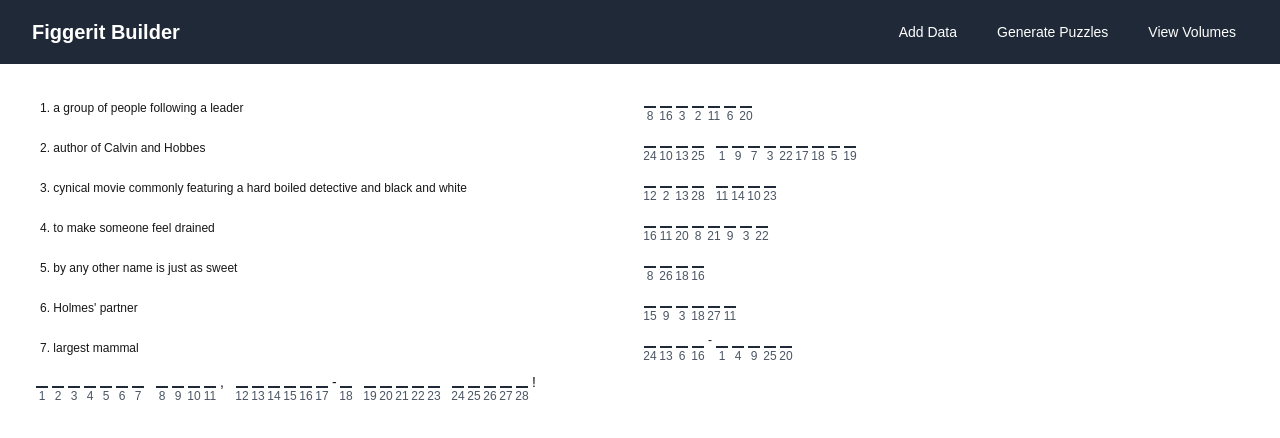
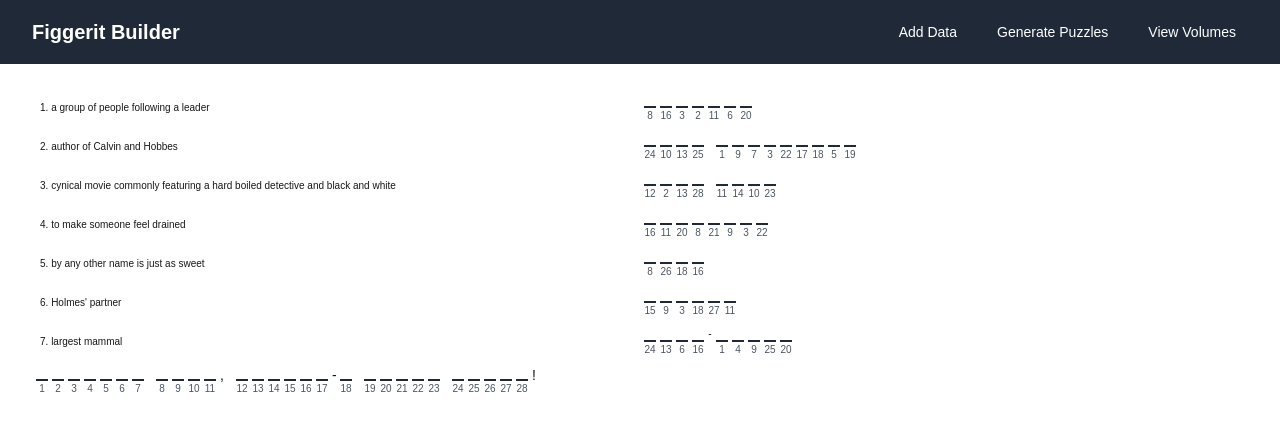
Before and after one commit to wesleywardlaw/figgerit-builder, a Next.js app: page /test in a window 1280 px wide. Shown: the top 438 px of the page. Built offline with nearby package versions, Linux system fonts and the light colour scheme.

Commit message:
update font size

```diff
--- a/app/components/FiggeritPuzzle.tsx
+++ b/app/components/FiggeritPuzzle.tsx
@@ -21,7 +21,7 @@ const FiggeritPuzzle: React.FC<FiggeritPuzzleProps> = ({ data, saying }) => {
       <div className="grid grid-cols-2 gap-2">
         {data.map((item, idx) => (
           <React.Fragment key={item.riddle._id}>
-            <div className="text-left pl-1 font-medium text-xs flex items-center">
+            <div className="text-left pl-1 font-medium text-[10px] flex items-center">
               {idx + 1}. {item.riddle.clue}
             </div>
 
@@ -40,7 +40,7 @@ const FiggeritPuzzle: React.FC<FiggeritPuzzleProps> = ({ data, saying }) => {
                               key={i}
                               className="flex flex-col items-center w-1"
                             >
-                              <div className="h-4 text-xs w-full text-center">
+                              <div className="h-4 text-[10px] w-full text-center">
                                 {char}
                               </div>
                             </div>
@@ -56,7 +56,7 @@ const FiggeritPuzzle: React.FC<FiggeritPuzzleProps> = ({ data, saying }) => {
                               className="flex flex-col items-center w-3"
                             >
                               <div className="h-4 border-b-2 border-gray-800 text-sm w-full text-center" />
-                              <div className="text-xs text-gray-600">
+                              <div className="text-[10px] text-gray-600">
                                 {number}
                               </div>
                             </div>
@@ -95,7 +95,7 @@ const FiggeritPuzzle: React.FC<FiggeritPuzzleProps> = ({ data, saying }) => {
                 return (
                   <div key={i} className="flex flex-col items-center w-3">
                     <div className="h-4 border-b-2 border-gray-800 text-sm w-full text-center" />
-                    <div className="text-xs text-gray-600">{pos}</div>
+                    <div className="text-[10px] text-gray-600">{pos}</div>
                   </div>
                 );
               })}
```
